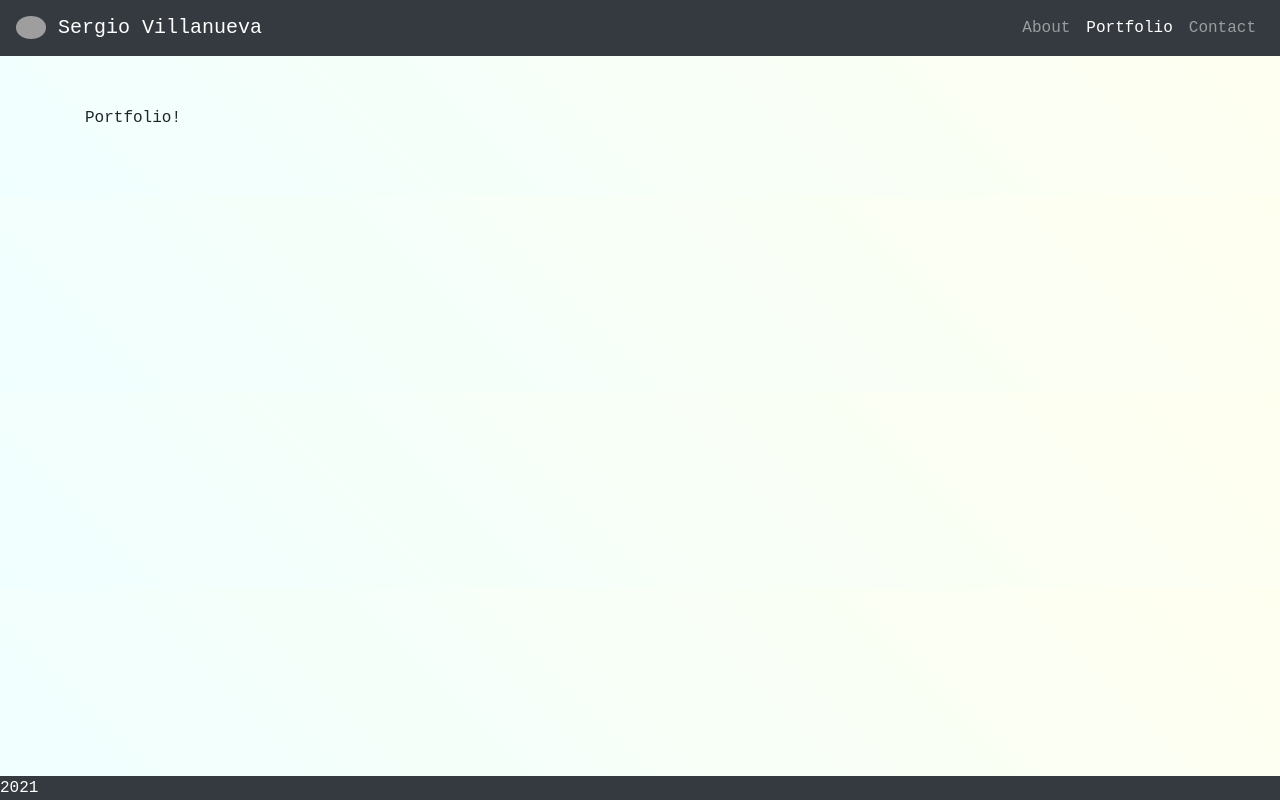
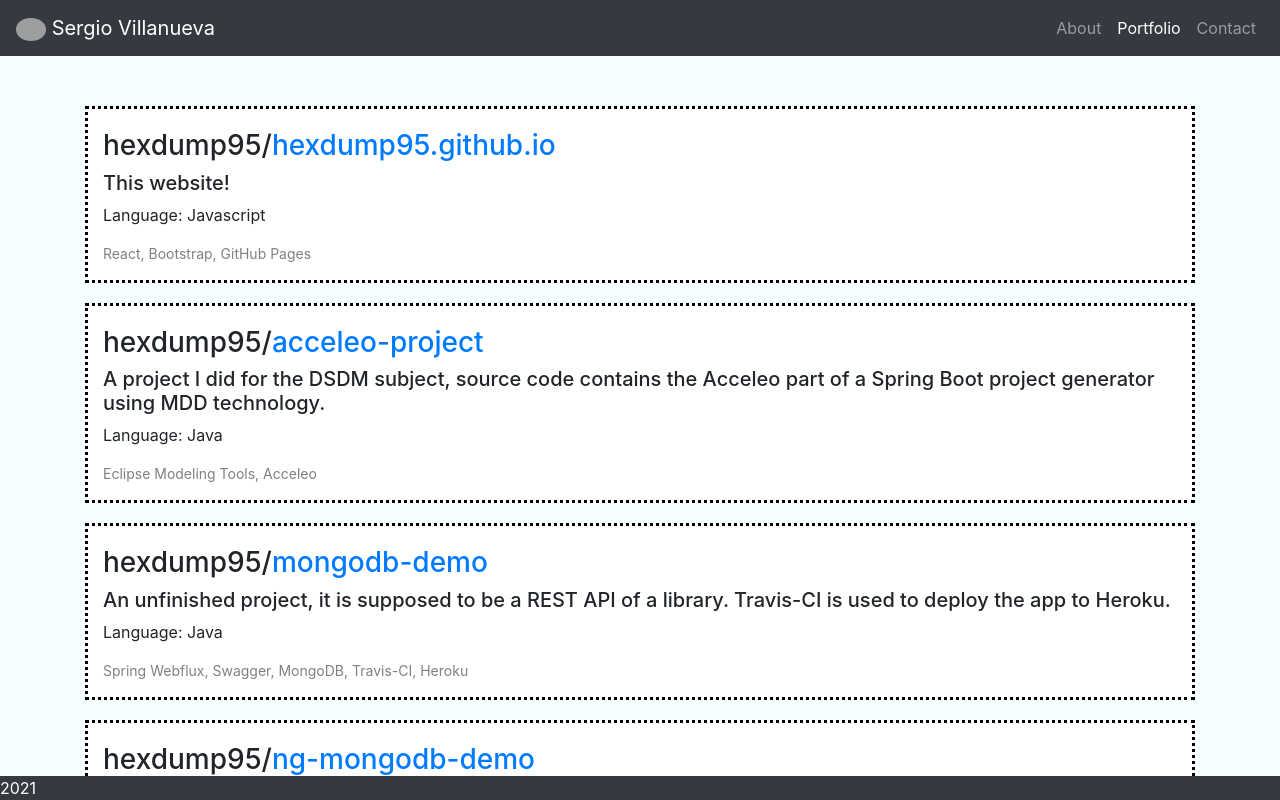
Before and after one commit to hexdump95/hexdump95.github.io, a React (Create React App) app: page / in a window 1280 px wide. Both pictures are taken after a click on the button "Portfolio". Shown: the top 800 px of the page. Built offline with nearby package versions, Linux system fonts and the light colour scheme; grey boxes are pictures that could not be loaded.

Commit message:
Update components

```diff
--- a/public/index.html
+++ b/public/index.html
@@ -24,7 +24,7 @@
       work correctly both with client-side routing and a non-root public URL.
       Learn how to configure a non-root public URL by running `npm run build`.
     -->
-    <title>React App</title>
+    <title>Sergio Villanueva</title>
   </head>
   <body>
     <noscript>You need to enable JavaScript to run this app.</noscript>
--- a/src/App.css
+++ b/src/App.css
@@ -13,5 +13,5 @@
 
 body {
     /* font-family: 'IBM Plex Mono', monospace; */
-    background: linear-gradient(45deg, #f0ffff, #fffff0);
+    background: #f5ffff;
 }
--- a/src/App.tsx
+++ b/src/App.tsx
@@ -39,9 +39,7 @@ const App: React.FC = () => {
       </Navbar.Collapse>
     </Navbar>
     <div style={{ height: "50px" }} />
-    <div className="container">
       {content()}
-    </div>
     <div style={{ height: "50px" }} />
     <div className='footer'>
       2021
--- a/src/components/About.tsx
+++ b/src/components/About.tsx
@@ -10,8 +10,9 @@ const About: React.FC = () => {
     };
 
     return (
-        <div style={style}>
-            <p>Sergio Villanueva!</p>
+        <div style={style} >
+            <h2>Hi, I{'\''}m Sergio Villanueva</h2>
+            <h6 style={{ textAlign: 'center' }}>A backend developer</h6>
         </div>
     );
 };
--- a/src/components/Components.css
+++ /dev/null
@@ -1,12 +0,0 @@
-.footer {
-  position: fixed;
-  bottom: 0;
-  width: 100%;
-  background-color: rgb(0, 0, 0);
-  color: white;
-}
-
-body {
-  font-family: 'IBM Plex Mono', monospace;
-  background: linear-gradient(45deg, #feffff, #fffffe);
-}
--- a/src/components/Contact.tsx
+++ b/src/components/Contact.tsx
@@ -2,9 +2,11 @@ import React from 'react';
 
 const Contact: React.FC = () => {
     return (<div>
-        <p><b>Email:</b> <a href="mailto:sergionicolasvillanueva@gmail.com">sergionicolasvillanueva@gmail.com</a></p>
-        <p><b>GitHub:</b> <a href="http://github.com/hexdump95">hexdump95</a></p>
-        <p><b>Linkedin:</b> <a href="https://www.linkedin.com/in/sergiovillanueva95/?locale=en_US">Sergio Villanueva</a></p>
+        <ul>
+            <li><b>Email:</b> <a href="mailto:sergionicolasvillanueva@gmail.com">sergionicolasvillanueva@gmail.com</a></li>
+            <li><b>GitHub:</b> <a href="http://github.com/hexdump95">hexdump95</a></li>
+            <li><b>Linkedin:</b> <a href="https://www.linkedin.com/in/sergiovillanueva95/?locale=en_US">Sergio Villanueva</a></li>
+        </ul>
     </div>);
 };
 
--- a/src/components/Portfolio.tsx
+++ b/src/components/Portfolio.tsx
@@ -1,8 +1,71 @@
 import React from 'react';
-import './Components.css';
 
-const Portfolio: React.FC = () => (<div>
-    <p>Portfolio!</p>
-</div>);
+const Portfolio: React.FC = () => {
+    const repos = [
+        {
+            name: 'hexdump95.github.io',
+            description: 'This website!',
+            language: 'Javascript',
+            using: ['React, Bootstrap, GitHub Pages']
+        },
+        {
+            name: 'acceleo-project',
+            description: 'A project I did for the DSDM subject, source code contains the Acceleo part of a Spring Boot project generator using MDD technology.',
+            language: 'Java',
+            using: ['Eclipse Modeling Tools', 'Acceleo']
+        },
+        {
+            name: 'mongodb-demo',
+            description: 'An unfinished project, it is supposed to be a REST API of a library. Travis-CI is used to deploy the app to Heroku.',
+            language: 'Java',
+            using: ['Spring Webflux', 'Swagger', 'MongoDB', 'Travis-CI', 'Heroku']
+        },
+        {
+            name: 'ng-mongodb-demo',
+            description: 'The frontend for the mongodb-demo project.',
+            language: 'TypeScript',
+            using: ['Angular', 'Bootstrap']
+        },
+        {
+            name: 'microservice-customer',
+            description: 'A microservice which has customer info, it\'s supposed to be a part of an e-commerce site.',
+            language: 'Java',
+            using: [' Spring Boot', 'JPA', 'PostgreSQL', 'Swagger', 'Travis-CI', 'Docker', 'Docker-compose']
+        },
+        {
+            name: 'persona',
+            description: 'It\'s a REST API we did in Java in the TPA subject, but in nodejs.',
+            language: 'TypeScript',
+            using: ['NestJS', 'Swagger', 'TypeORM', 'MySQL']
+        },
+        {
+            name: 'weather_forecast',
+            description: '',
+            language: 'Dart',
+            using: ['Flutter']
+        }
+    ];
+
+    const spaceBetween: React.CSSProperties = { height: '20px' };
+
+    return (
+        <div className="container">
+            {repos.map(repo =>
+                <div key={repo.name} >
+                    <div style={{ backgroundColor: 'white', borderStyle: 'dotted', borderColor: 'black' }}>
+                        <div style={spaceBetween}> </div>
+                        <div className="container" style={{ wordWrap: 'break-word' }}>
+                            <h3>hexdump95/<a href={`https://github.com/hexdump95/${repo.name}`}>{repo.name}</a></h3>
+                            <h5>{repo.description}</h5>
+                            <p>Language: {repo.language}</p>
+                            <p style={{ color: "grey", fontSize: 14 }}>{repo.using.map((u, i) => i >= (repo.using.length - 1) ? u : `${u}, `)}</p>
+                        </div>
+                    </div>
+                    <div style={spaceBetween}> </div>
+                </div>
+            )
+            }
+        </div >);
+};
 
 export default Portfolio;
```
Also changed, not shown: 1 other file (tests, documents, lock files or other folders).
